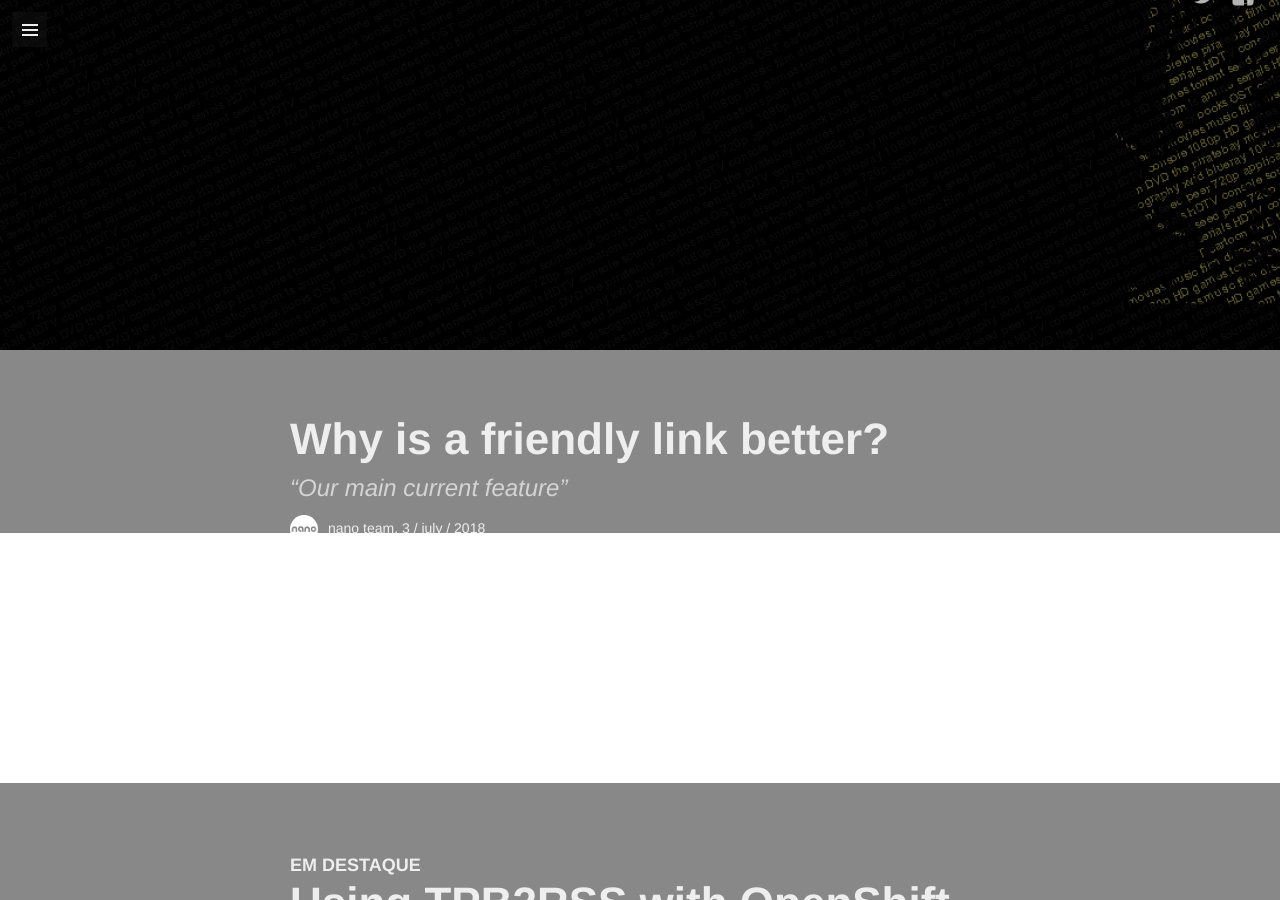
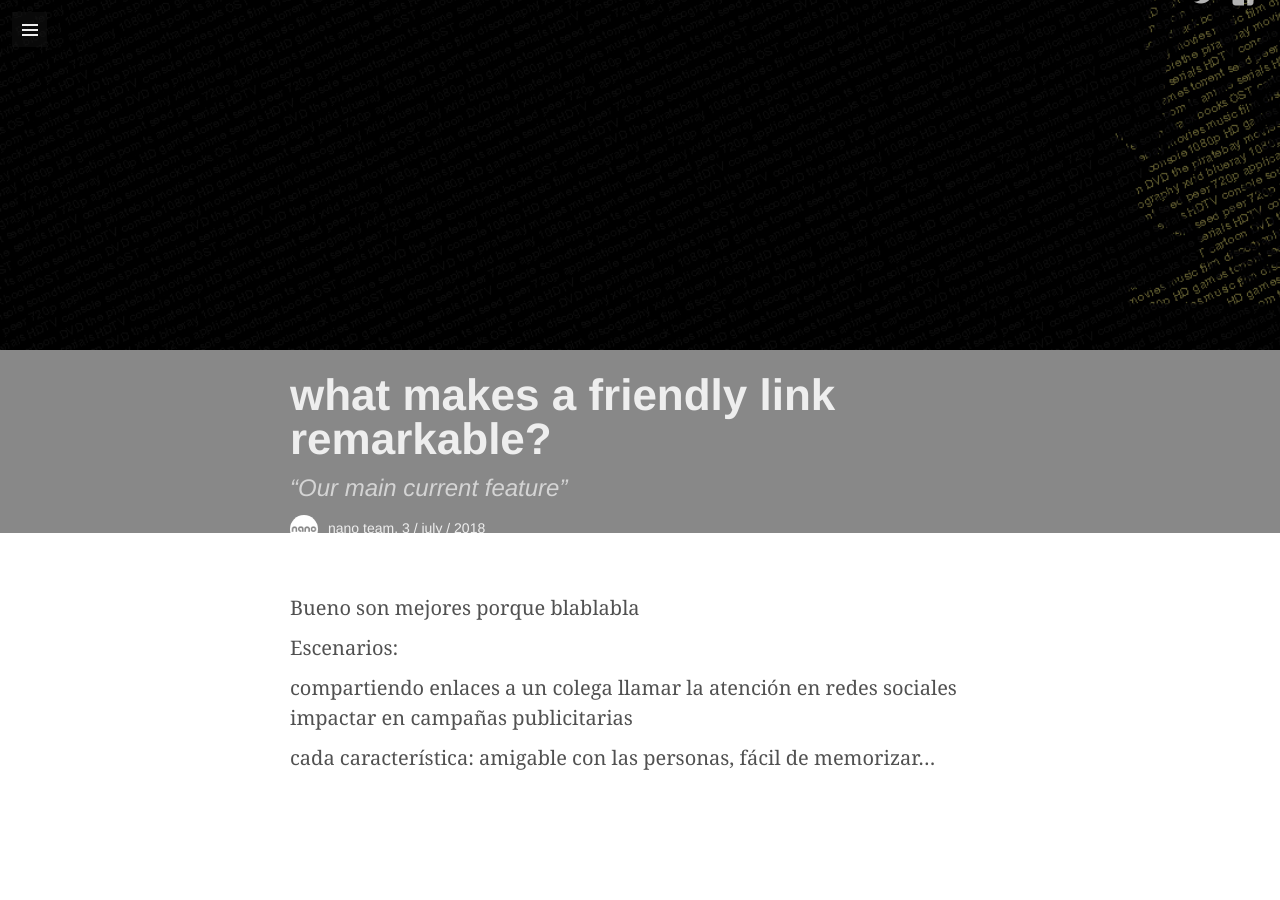
Before and after one commit to nanoshort/nanoshort.github.io, a Jekyll site: the page built from _posts/2018-07-3-why-friendly.md, in a window 1280 px wide and 900 px high, scrolled down 367 px. Built offline with Jekyll 4.4.1, drawn with Linux system fonts in a browser that asks for light colours; some web fonts are replaced; comment, search, counter and statistics services are not loaded; some of the changed text lies outside the part shown.

Commit message:
first post updated

```diff
--- a/_posts/2018-07-3-why-friendly.md
+++ b/_posts/2018-07-3-why-friendly.md
@@ -1,9 +1,20 @@
 ---
 layout: post
-title: Why is a friendly link better?
+title: what makes a friendly link remarkable?
 quote: "Our main current feature"
 image:
     url: /media/2014-07-08-tpb2rss-openshift/cover.jpg
     source: http://mitahav.deviantart.com/art/pirate-bay-in-code-245603343
 video: false
 ---
+
+Bueno son mejores porque blablabla
+
+Escenarios:
+
+compartiendo enlaces a un colega
+llamar la atención en redes sociales
+impactar en campañas publicitarias
+
+cada característica:
+amigable con las personas, fácil de memorizar...
```
Also changed, not shown: faq.md (+2 -2 lines).
